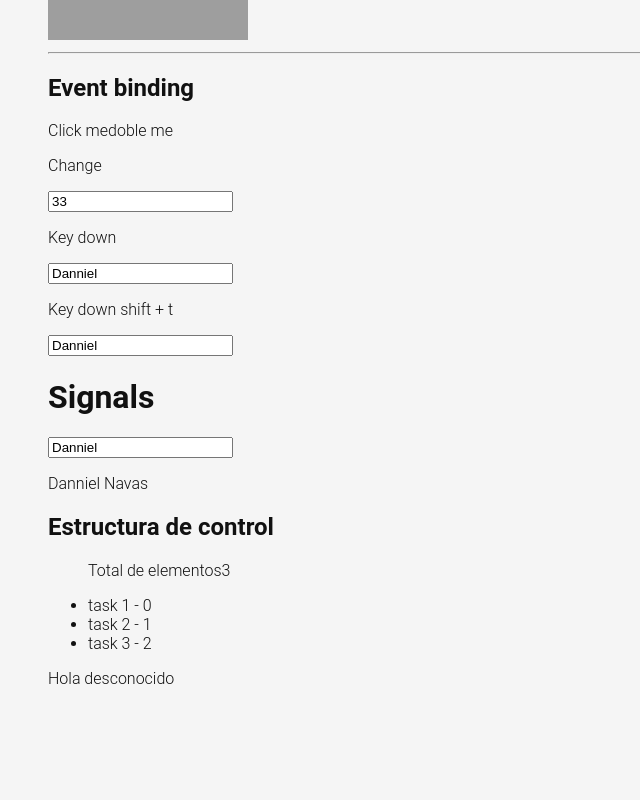
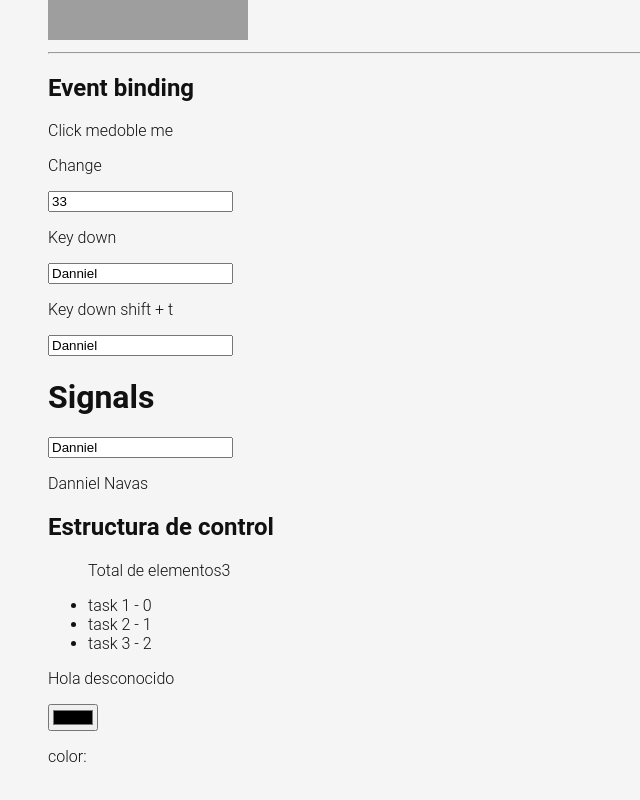
Before and after one commit to DannielNavas/todoapp, an Angular app: page /labs in a window 1280 px wide. Shown: the part 996-1796 px from the top of the page, without its empty margins (0-640 px from the left). Before the commit the page ends 1748 px from the top, so only its background shows below. Built offline with nearby package versions, Linux system fonts and the light colour scheme; grey boxes are pictures that could not be loaded.

Commit message:
✨ Add color input and display selected color

```diff
--- a/src/app/pages/labs/labs.component.html
+++ b/src/app/pages/labs/labs.component.html
@@ -48,4 +48,8 @@
   </div>
 
 
+  <input type="color" [formControl]="colorControl">
+
+  <p>color: {{ colorControl.value }}</p>
+
 </div>
--- a/src/app/pages/labs/labs.component.ts
+++ b/src/app/pages/labs/labs.component.ts
@@ -1,10 +1,11 @@
 import { CommonModule } from '@angular/common';
 import { Component, signal } from '@angular/core';
+import { FormControl, ReactiveFormsModule } from '@angular/forms';
 
 @Component({
   selector: 'app-labs',
   standalone: true,
-  imports: [CommonModule],
+  imports: [CommonModule, ReactiveFormsModule],
   templateUrl: './labs.component.html',
   styleUrl: './labs.component.css',
 })
@@ -27,6 +28,14 @@ export class LabsComponent {
     { name: 'task 3', done: false },
   ]);
 
+  colorControl = new FormControl()
+
+  constructor() {
+    this.colorControl.valueChanges.subscribe((value) => {
+      console.log(value);
+    });
+  }
+
   clickHandler() {
     alert(`Angular ${this.persona.name}`);
   }
```
